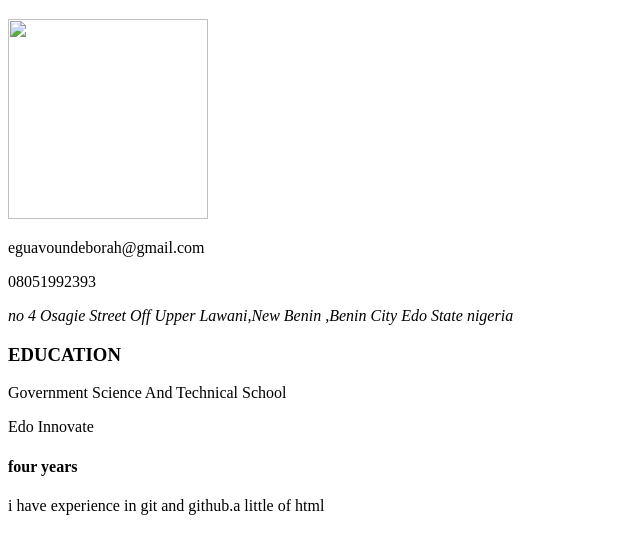
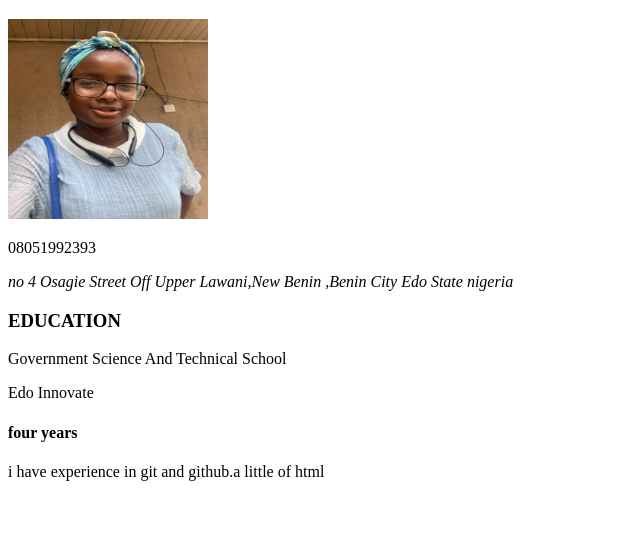
Before and after one commit to deboraheguavoun/MY-PORFOLIO, a plain HTML site: page index.html in a window 1280 px wide. Shown: the part 61-614 px from the top of the page, without its empty margins (0-640 px from the left). Drawn offline with Linux system fonts and the light colour scheme.

Commit message:
updated img

```diff
--- a/index.html
+++ b/index.html
@@ -8,9 +8,9 @@
 <body>
 <!-- my personal porfolio -->
 <h1>Eguavoen Deborah Zion</h1>
-<img src="./my porfolio picture.jpg" width="200px" height="200px">
+<img src="./img/my porfolio picture.jpg" width="200px" height="200px">
 
-<p>eguavoundeborah@gmail.com</p>
+
 <p>08051992393</p>
 <address>no 4 Osagie Street Off Upper Lawani,New Benin ,Benin City Edo State nigeria</address>
 <section>
```
Also changed, not shown: img/my porfolio picture.jpg (added).
